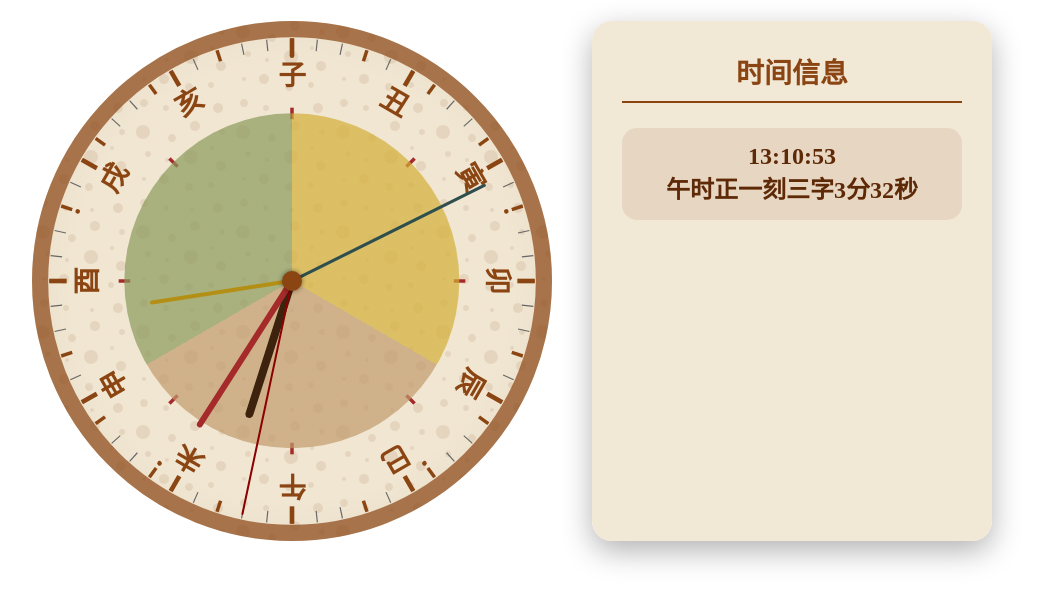
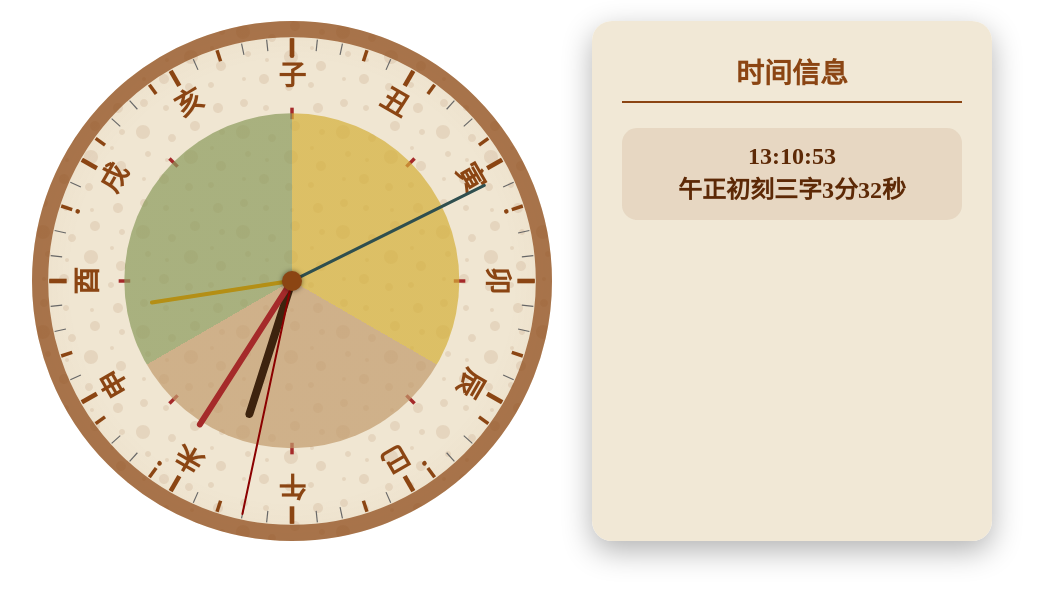
Before and after one commit to Guwaakzi/ancient-clock, a plain HTML site: page index.html in a window 1280 px wide. Shown: the part 170-774 px from the top of the page, without its empty margins (128-1165 px from the left). Drawn offline with Linux system fonts and the light colour scheme.

Commit message:
Update index.html

```diff
--- a/index.html
+++ b/index.html
@@ -385,7 +385,7 @@
 
                         // 时辰名称
             const hourNames = ['子', '丑', '寅', '卯', '辰', '巳', '午', '未', '申', '酉', '戌', '亥'];
-            const keNames = ['初一刻', '初二刻', '初三刻', '初四刻', '正一刻', '正二刻', '正三刻', '正四刻'];
+            const keNames = ['初初刻', '初一刻', '初二刻', '初三刻', '正初刻', '正一刻', '正二刻', '正三刻'];
             const ziNames = ['一字', '二字', '三字'];
 
 
@@ -480,7 +480,7 @@
 
                 // 更新传统时间
                 traditionalTimeElement.textContent =
-                    `${traditionalHour}时${traditionalKe}${traditionalZi}${Math.floor(traditionalMin)}分${traditionalSec}秒`;
+                    `${traditionalHour}${traditionalKe}${traditionalZi}${Math.floor(traditionalMin)}分${traditionalSec}秒`;
             }
 
                     // 更新时间函数
```
